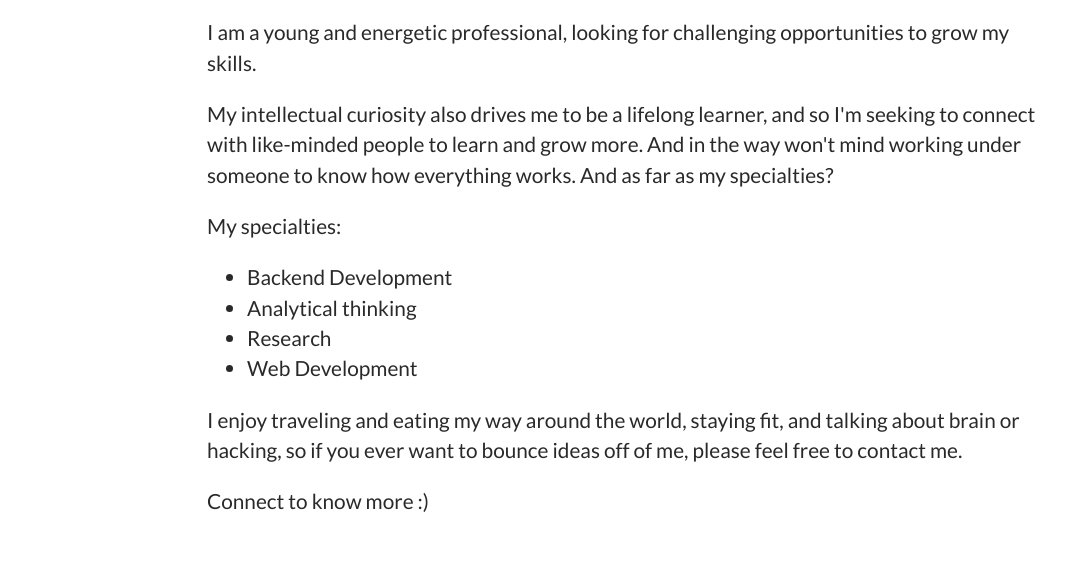
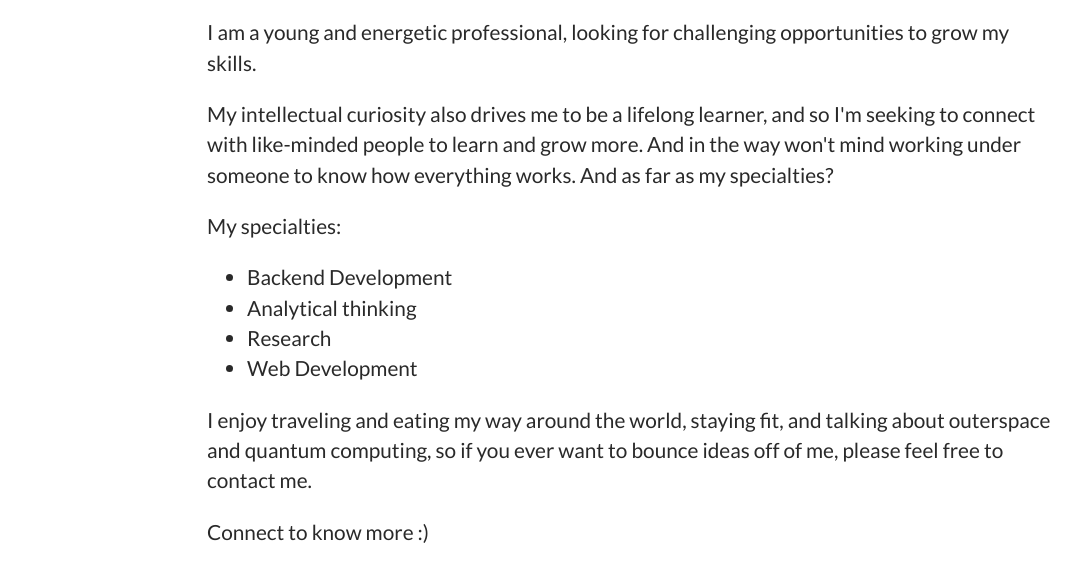
Before and after one commit to devansh016/personal-site, a Gatsby site: page /about in a window 1280 px wide. Shown: the part 386-952 px from the top of the page, without its empty margins (8-1090 px from the left). Built offline with nearby package versions, Linux system fonts and the light colour scheme; Gatsby itself is replaced by a stand-in of ours.

Commit message:
Update about.js

```diff
--- a/src/pages/about.js
+++ b/src/pages/about.js
@@ -17,7 +17,7 @@ const AboutPage = () => {
                 <li>Research </li>
                 <li>Web Development</li>
             </ul>
-            <p>I enjoy traveling and eating my way around the world, staying fit, and talking about brain or hacking, so if you ever want to bounce ideas off of me, please feel free to contact me.</p>
+            <p>I enjoy traveling and eating my way around the world, staying fit, and talking about outerspace and quantum computing, so if you ever want to bounce ideas off of me, please feel free to contact me.</p>
             <p>Connect to know more :)</p>
         </div>
         </Layout>
```
